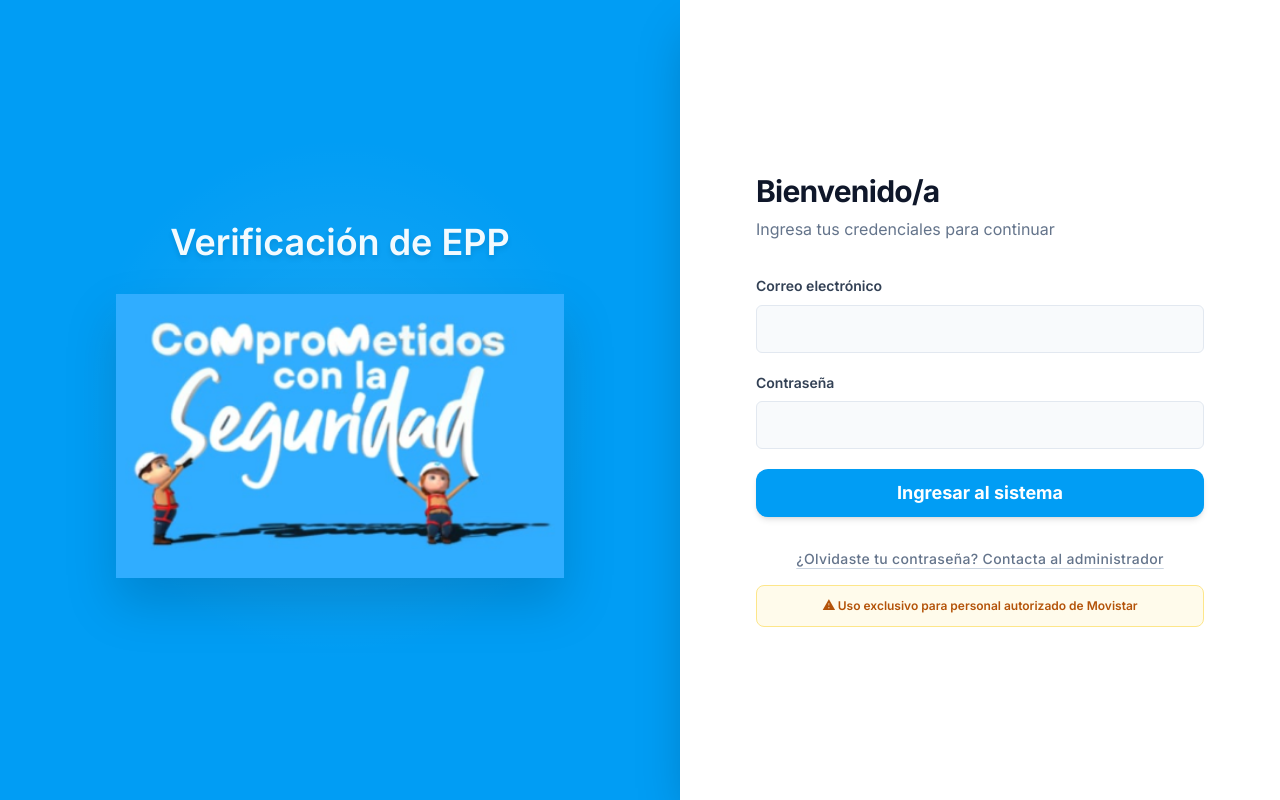
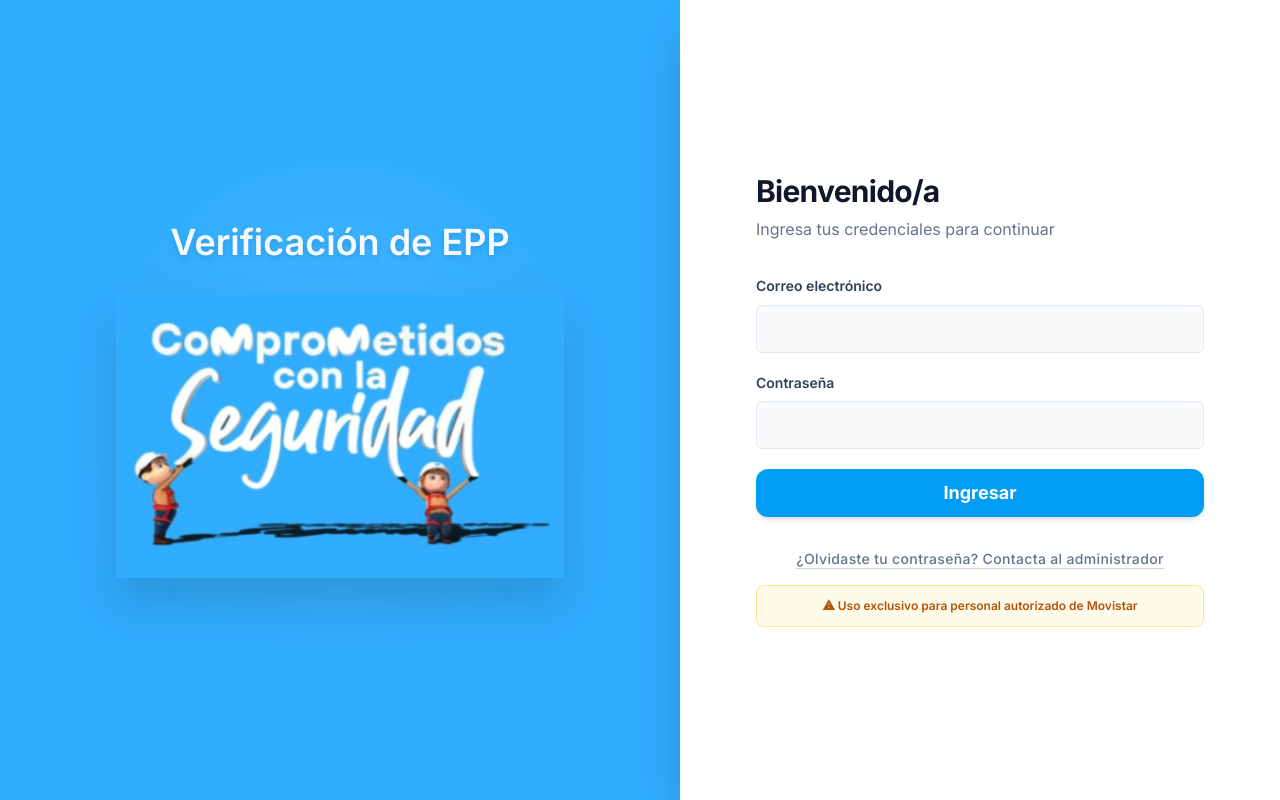
Before and after one commit to darador/Veep-TMA, a Next.js app: page / in a window 1280 px wide. Built offline with nearby package versions, Linux system fonts and the light colour scheme; no server answers.

Commit message:
UI: Usar color celeste extraido de la imagen y acortar btn

```diff
--- a/src/app/page.tsx
+++ b/src/app/page.tsx
@@ -53,7 +53,7 @@ export default function LoginPage() {
   }
 
   return (
-    <div className="min-h-screen flex flex-col lg:flex-row bg-movistar">
+    <div className="min-h-screen flex flex-col lg:flex-row bg-[#30ADFF]">
       {/* Left Column: Branding & Future 3D Asset */}
       <div className="flex-1 flex flex-col items-center justify-center p-8 lg:p-16 text-white relative overflow-hidden">
 
@@ -132,7 +132,7 @@ export default function LoginPage() {
                   className="w-full h-12 bg-movistar hover:bg-movistar/90 text-white font-bold text-lg rounded-xl shadow-md transition-all hover:shadow-lg mt-4"
                   disabled={loading}
                 >
-                  {loading ? "Iniciando sesión..." : "Ingresar al sistema"}
+                  {loading ? "Iniciando sesión..." : "Ingresar"}
                 </Button>
               </form>
             </CardContent>
@@ -149,6 +149,6 @@ export default function LoginPage() {
           </Card>
         </div>
       </div>
-    </div>
+    </div >
   )
 }
```
